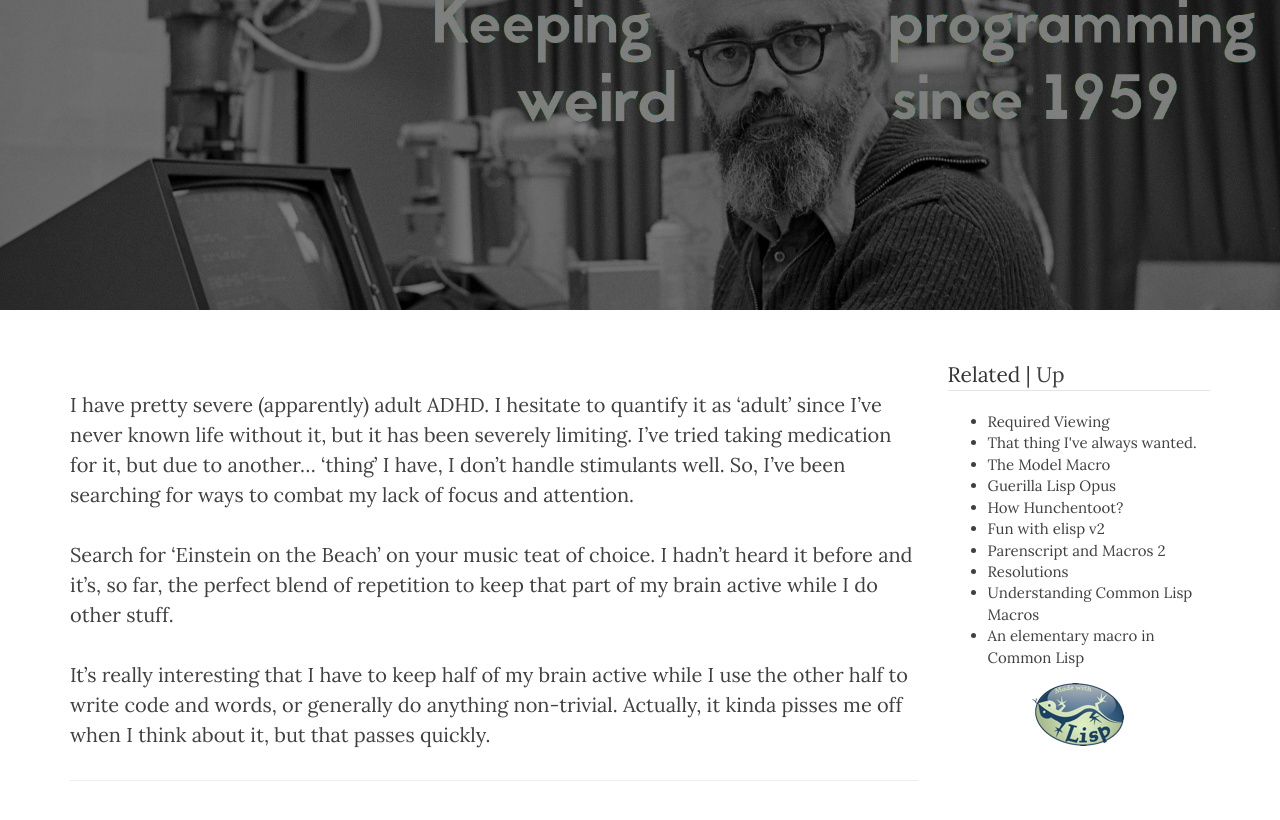
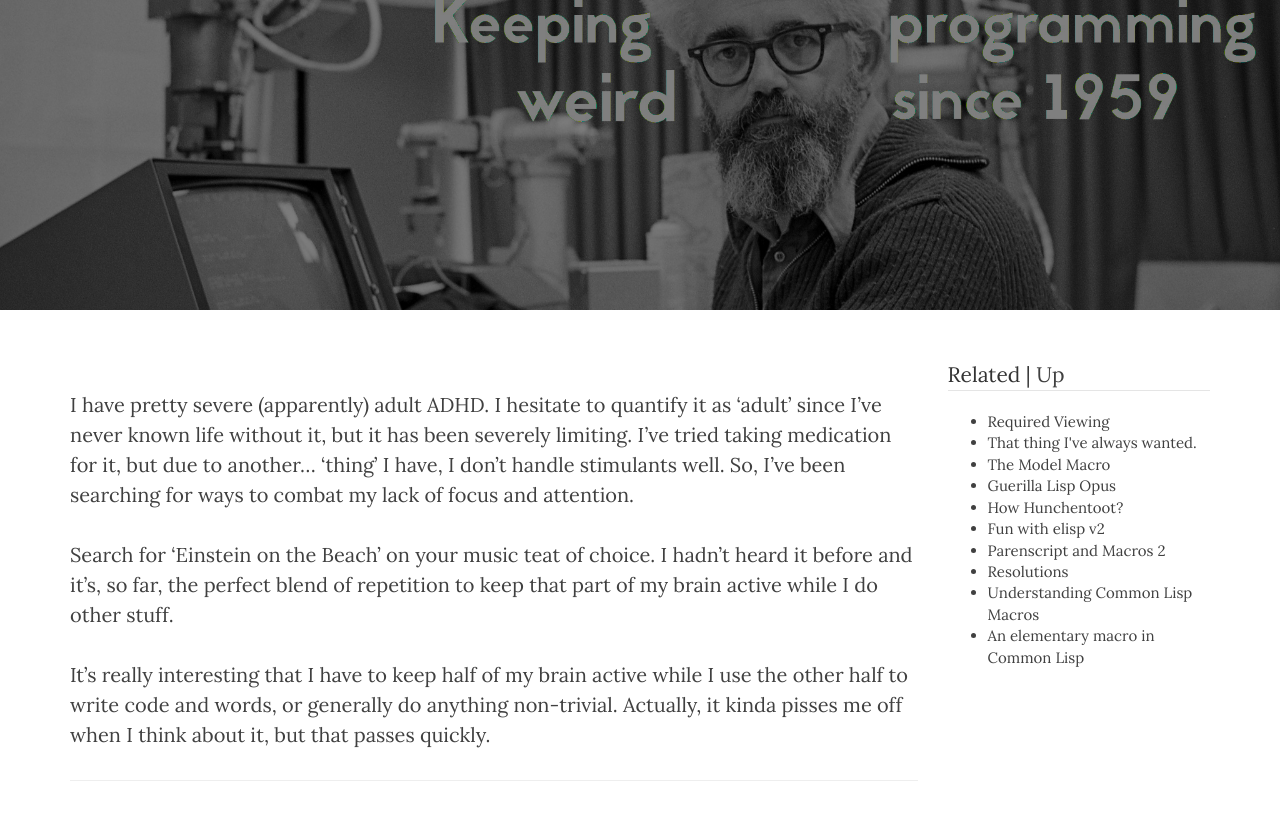
Before and after one commit to cmoore/cmoore.github.com, a Jekyll site: the page built from _posts/2013-1-11-maintain-focus.md, in a window 1280 px wide. Shown: the top 820 px of the page. Built offline with Jekyll 4.4.1, drawn with Linux system fonts in a browser that asks for light colours; some web fonts are replaced; comment, search, counter and statistics services are not loaded.

Commit message:
And again...

```diff
--- a/_layouts/post.html
+++ b/_layouts/post.html
@@ -30,7 +30,12 @@
       {% endfor %}
       </ul>
     </div>
-    <div class="lisp center"></div>
+    <!-- <div class="col-md-12 col-md-offset-2" style="text-align:center;">
+         <img src="/images/lisp-logo-transparent.png" class="img-responsive">
+         </div>
+         <div class="col-md-6 col-md-offset-2" style="height:50px !important;text-align:center;">
+         <img src="/images/haskell.png" class="img-responsive">
+         </div> -->
   </div>
 </div>
 
```
